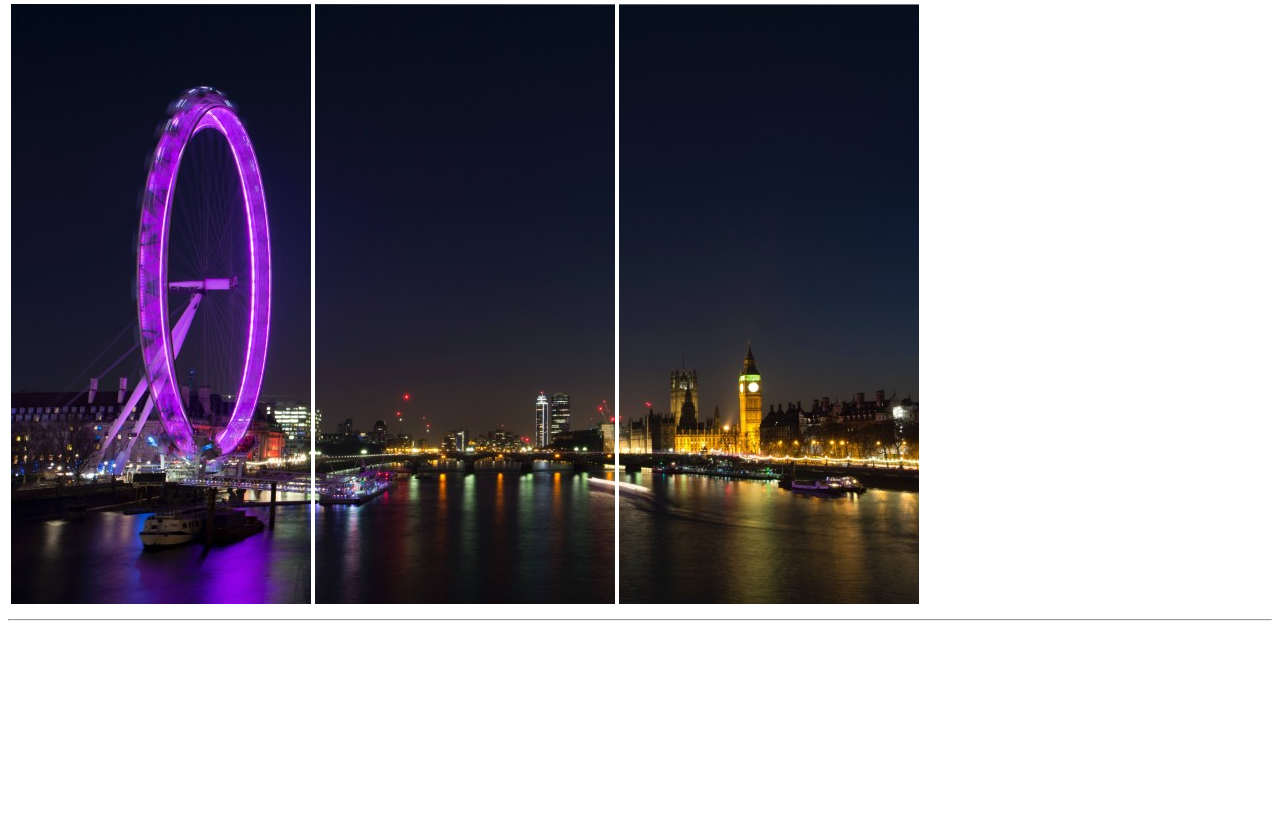
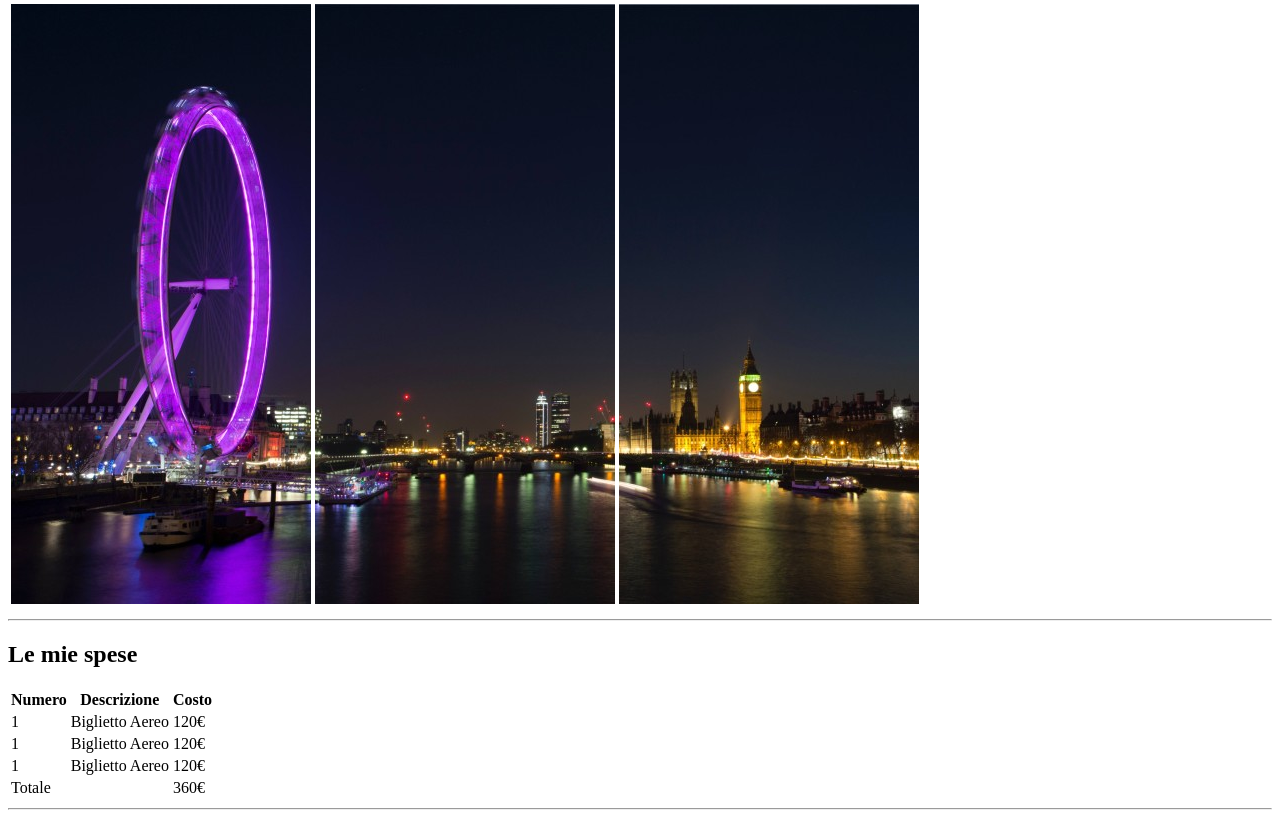
Before and after one commit to StefanoCeli/html-london-trip, a plain HTML site: page index.html in a window 1280 px wide. Shown: the part 79-897 px from the top of the page. Before the commit the page ends 800 px from the top, so only its background shows below. Drawn offline with Linux system fonts and the light colour scheme.

Commit message:
Aggiunta table "Le mie spese"

```diff
--- a/index.html
+++ b/index.html
@@ -20,6 +20,46 @@
       <hr>
     </section>
   </header>
+  <main>
+        <!-- inizio sezione "Le mie spese" -->
+    <section>
+      <h2>Le mie spese</h2>
+      <table>
+        <thead>
+          <tr>
+            <th>Numero</th>
+            <th>Descrizione</th>
+            <th>Costo</th>
+          </tr>
+        </thead>
+        <tbody>
+          <tr>
+            <td>1</td>
+            <td>Biglietto Aereo</td>
+            <td>120&euro;</td>
+          </tr>
+          <tr>
+            <td>1</td>
+            <td>Biglietto Aereo</td>
+            <td>120&euro;</td>
+          </tr>
+          <tr>
+            <td>1</td>
+            <td>Biglietto Aereo</td>
+            <td>120&euro;</td>
+          </tr>
+        </tbody>
+        <tfoot>
+          <tr>
+            <td>Totale</td>
+            <td> &nbsp;</td>
+            <td>360&euro;</td>
+          </tr>
+        </tfoot>
+      </table>
+      <hr>
+    </section>
+  </main>
 
 </body>
 </html>
```
